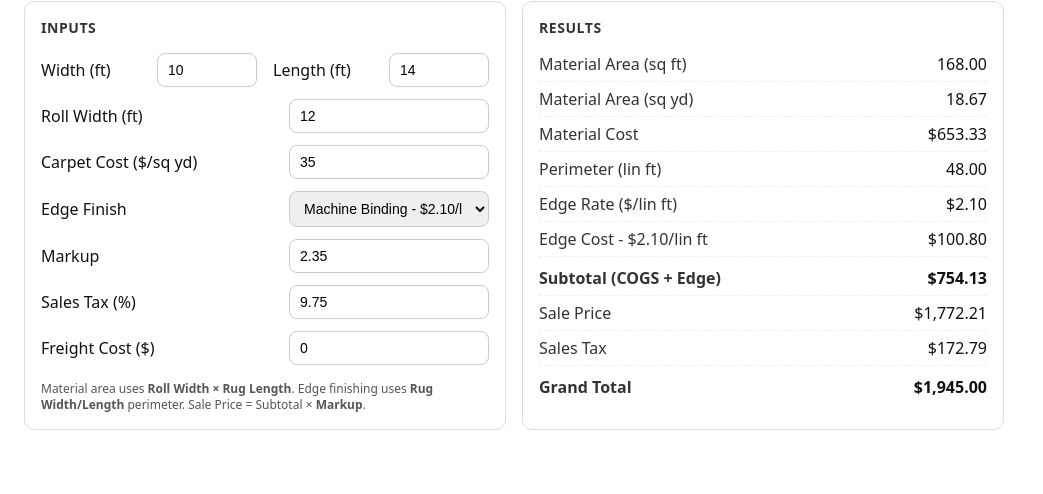
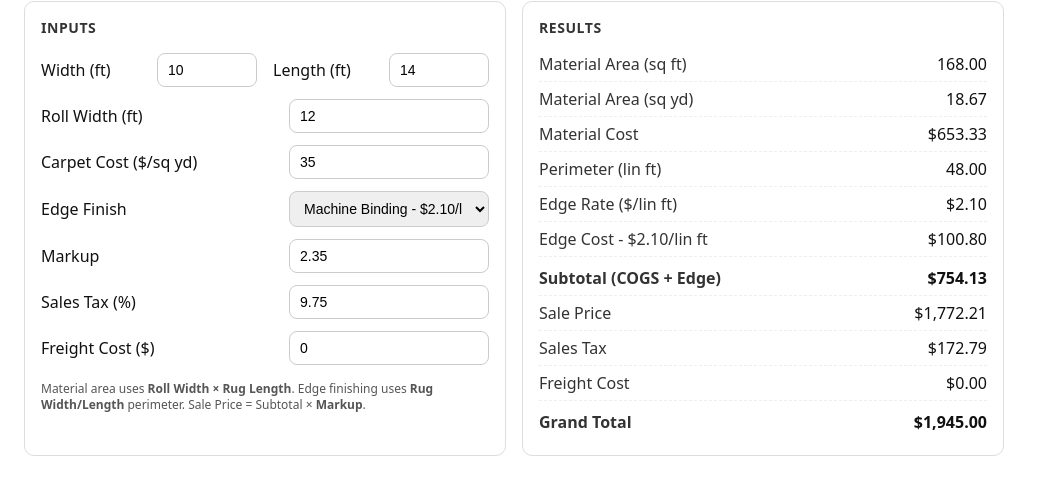
Before and after one commit to brandon-bayer/rugcalculator, a plain HTML site: page index.html in a window 1280 px wide. Shown: the part 66-560 px from the top of the page, without its empty margins (0-1043 px from the left). Drawn offline with Linux system fonts and the light colour scheme.

Commit message:
Display Freight Cost in results section
Co-Authored-By: Claude Opus 4.5 <noreply@anthropic.com>

```diff
--- a/index.html
+++ b/index.html
@@ -112,6 +112,7 @@
       <div class="row total"><span class="k">Subtotal (COGS + Edge)</span><span class="v" id="subtotal">—</span></div>
       <div class="row"><span class="k">Sale Price</span><span class="v" id="sale">—</span></div>
       <div class="row"><span class="k">Sales Tax</span><span class="v" id="tax">—</span></div>
+      <div class="row"><span class="k">Freight Cost</span><span class="v" id="freightCost">—</span></div>
       <div class="row total"><span class="k">Grand Total</span><span class="v" id="grand">—</span></div>
     </div>
   </div>
@@ -252,6 +253,7 @@
       $("subtotal").textContent = money(subtotal);
       $("sale").textContent = money(sale);
       $("tax").textContent = money(tax);
+      $("freightCost").textContent = money(freight);
       $("grand").textContent = money(grand);
     }
 
```
